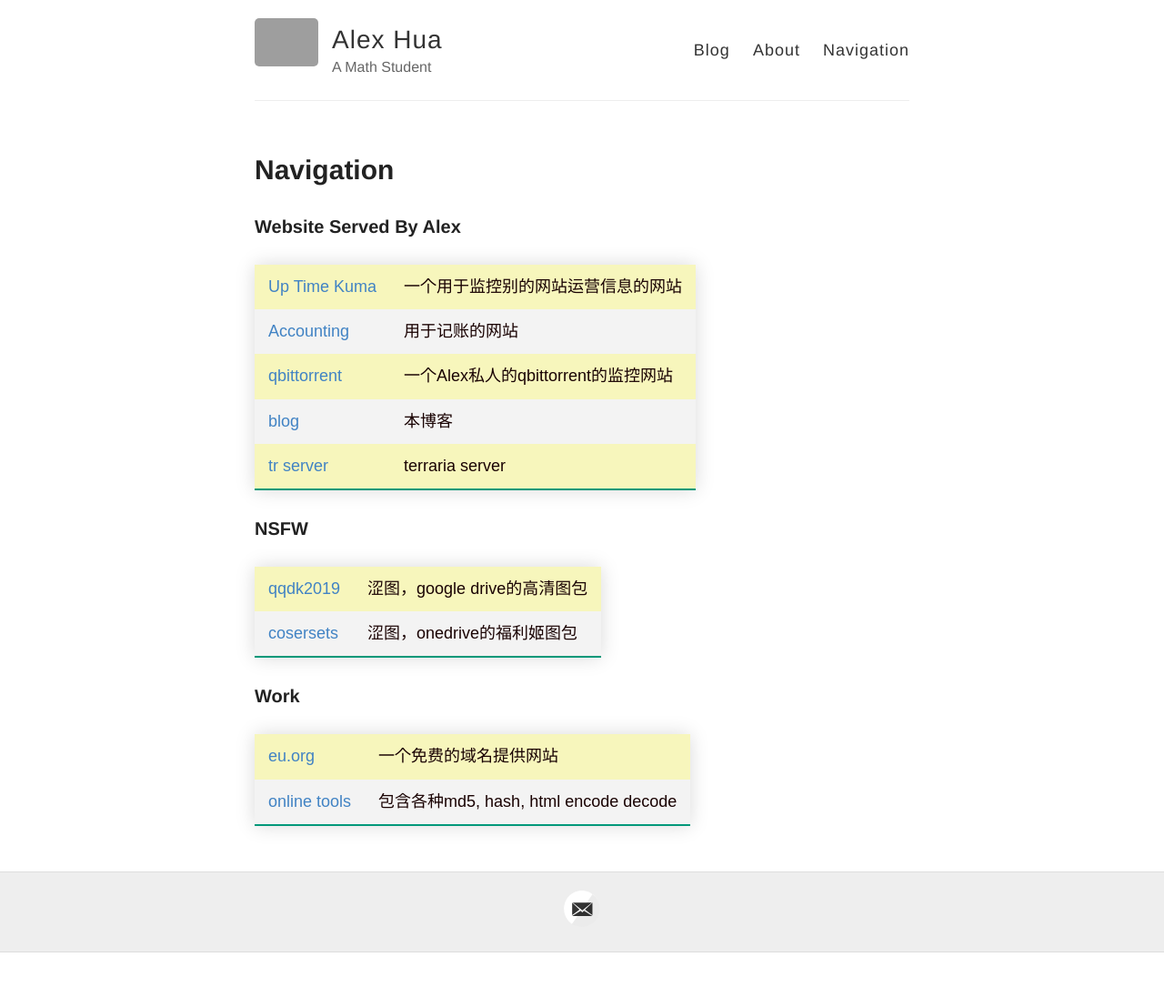
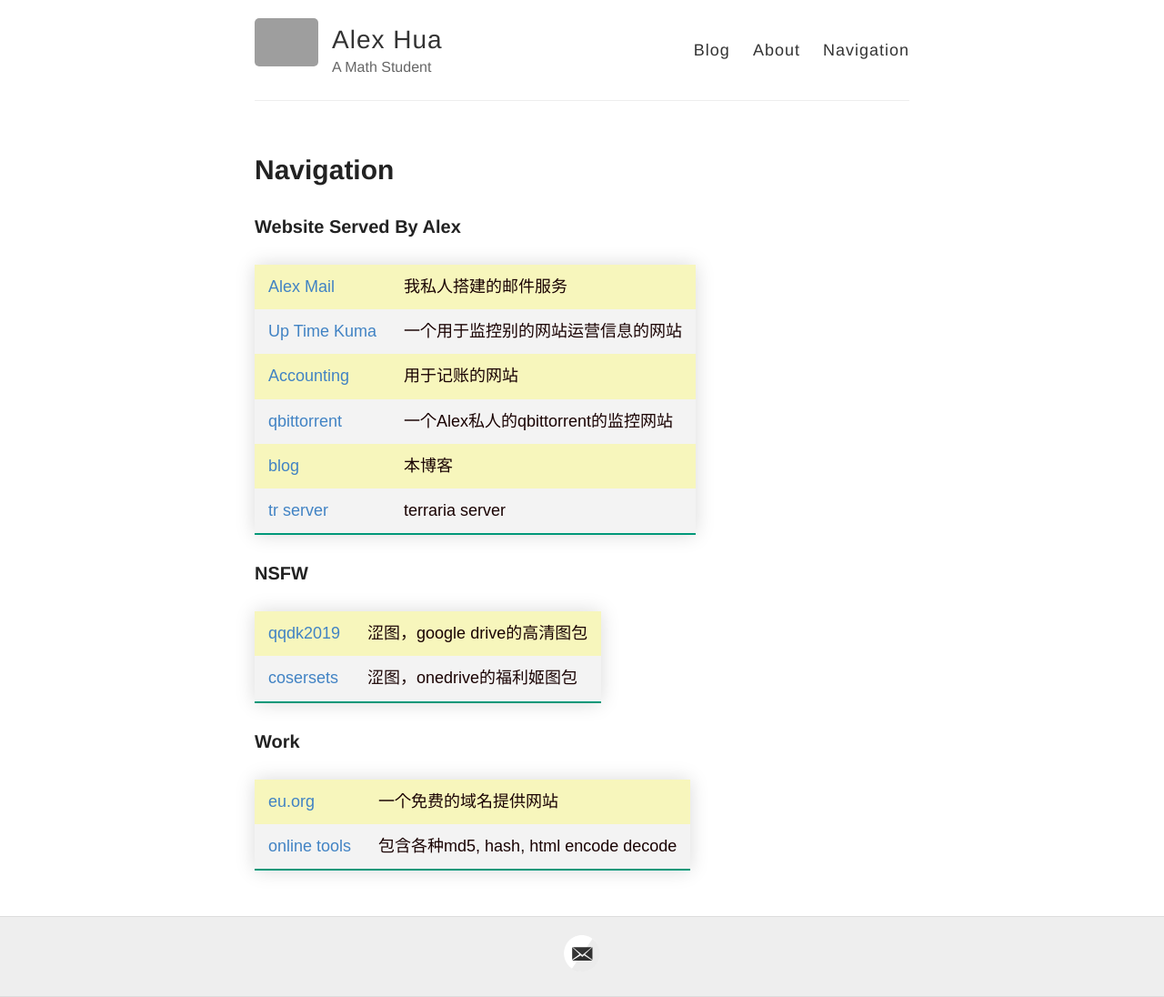
Before and after one commit to Alex222222222222/Blog, a Jekyll site: the page built from navigation.md, in a window 1280 px wide. Shown: the whole page at 91% size. Built offline with Jekyll 4.4.1, drawn with Linux system fonts in a browser that asks for light colours; before the commit the page ends 1047 px from its top, so only the background shows below that; grey boxes are pictures that could not be loaded.

Commit message:
add new navigation site mail

```diff
--- a/navigation.md
+++ b/navigation.md
@@ -6,6 +6,7 @@ permalink: /navigation/
 
 ### Website Served By Alex
 
+| [Alex Mail](https://mail.alex2blog.eu.org/webmail/) | 我私人搭建的邮件服务 |
 | [Up Time Kuma](https://uptime-kuma.alex2blog.eu.org/dashboard) | 一个用于监控别的网站运营信息的网站 |
 | [Accounting](https://accounting.alex2blog.eu.org) | 用于记账的网站 |
 | [qbittorrent](https://qbittorrent.alex2blog.eu.org) | 一个Alex私人的qbittorrent的监控网站 |
```
Also changed, not shown: _posts/2022-2-18-SAVING-AND-LOADING-A-GENERAL-CHECKPOINT-IN-PYTORCH.md (+1 -1 lines).
